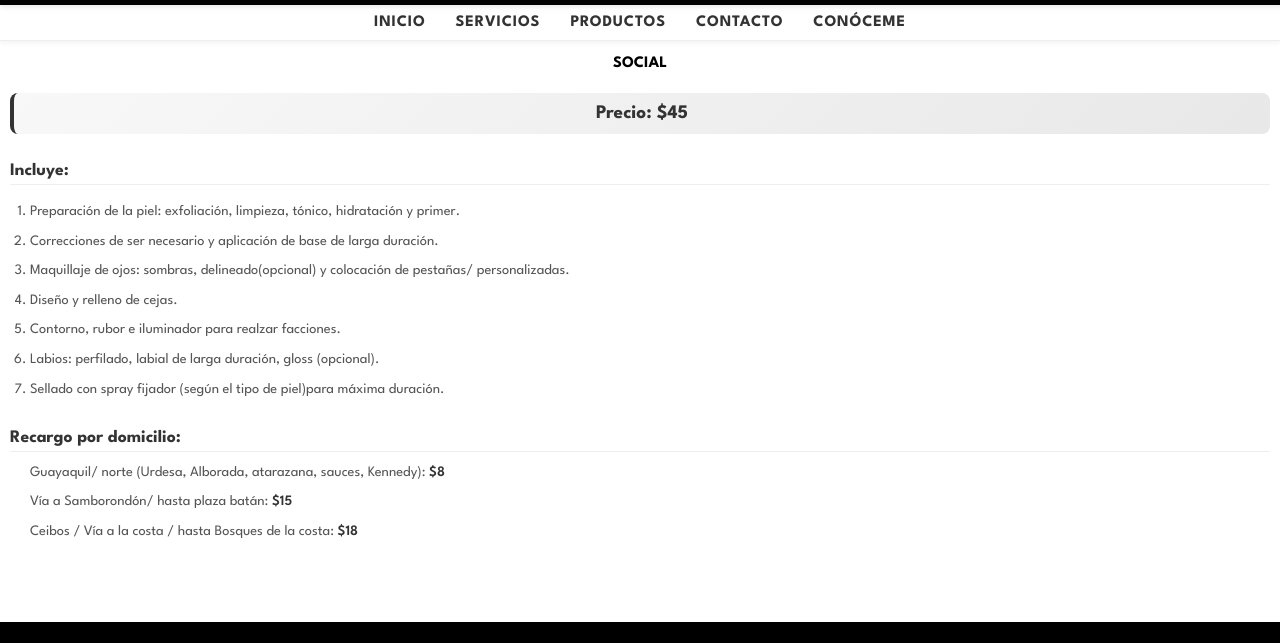
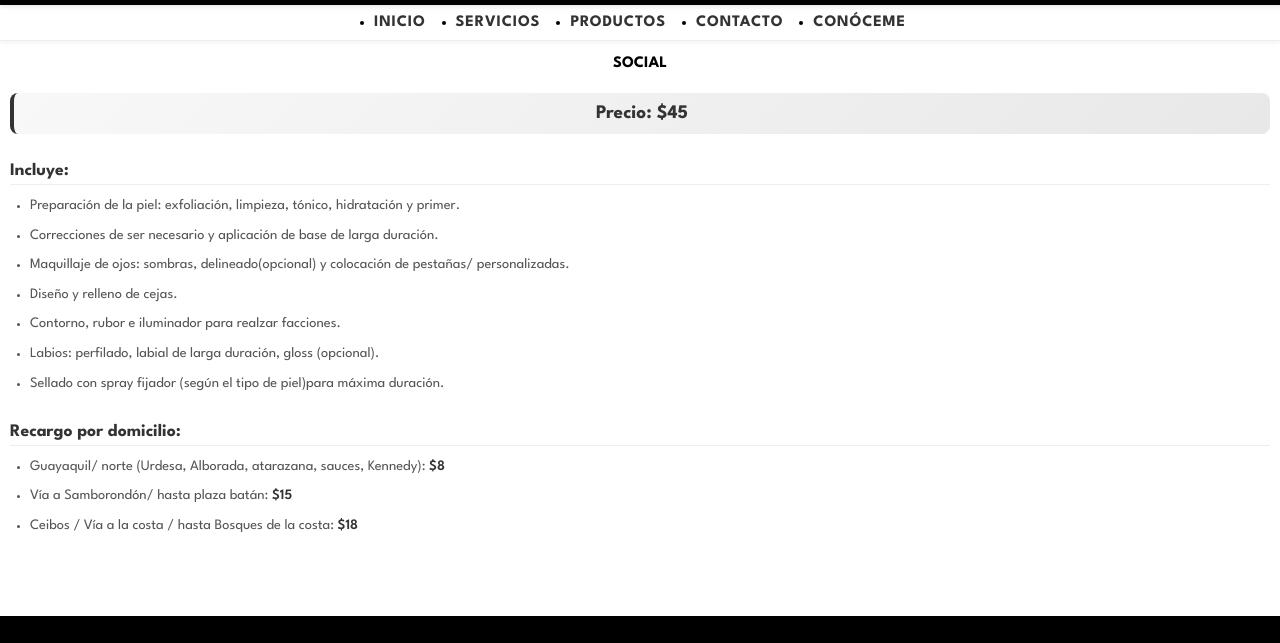
Before and after one commit to nelsoncalle/raquelJurado, a plain HTML site: page assets/servicios/sociales.html in a window 1280 px wide. Shown: the part 65-708 px from the top of the page. Drawn offline with Linux system fonts and the light colour scheme.

Commit message:
holaaaaaaa

```diff
--- a/assets/servicios/cssservicios.css
+++ b/assets/servicios/cssservicios.css
@@ -8,3 +8,8 @@ main {
 h4{
     text-align: center;
 }
+
+
+ul {
+     list-style-type: disc;
+}
--- a/assets/servicios/sociales.html
+++ b/assets/servicios/sociales.html
@@ -64,7 +64,7 @@
 
               <div class="proceso-servicio">
                 <h5>Incluye:</h5>
-                <ol>
+                <ul>
                   <li>Preparación de la piel: exfoliación, limpieza, tónico, hidratación y primer.</li>
                   <li>Correcciones de ser necesario  y aplicación de base de larga duración.</li>
                   <li>Maquillaje de ojos: sombras, delineado(opcional) y colocación de pestañas/ personalizadas.</li>
@@ -72,7 +72,7 @@
                   <li>Contorno, rubor e iluminador para realzar facciones.</li>
                   <li>Labios: perfilado, labial de larga duración, gloss (opcional).</li>
                   <li>Sellado con spray fijador (según el tipo de piel)para máxima duración.</li>
-                </ol>
+                </ul>
               </div>
 
               <div class="recargos-domicilio">
```
